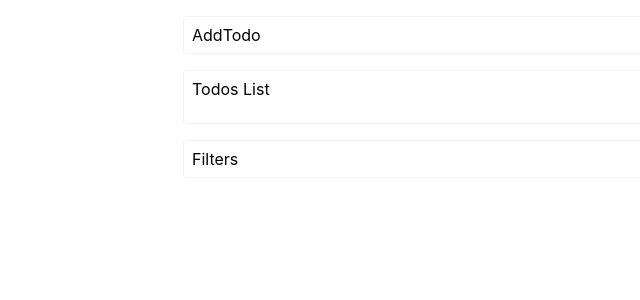
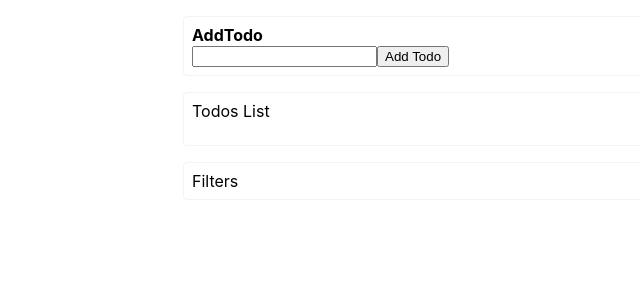
Before and after one commit to DerekJi/demo-react-redux, a React (Create React App) app: page / in a window 1280 px wide. Shown: the top 300 px of the page, without its empty margins (153-793 px from the left). Built offline with nearby package versions, Linux system fonts and the light colour scheme.

Commit message:
Implement AddTodoContainer

```diff
--- a/src/pages/AddTodoContainer.js
+++ b/src/pages/AddTodoContainer.js
@@ -1,10 +1,38 @@
 import React from 'react';
 import { connect } from 'react-redux';
 
-const AddTodo = () => (
-<div className="d-add-todo d-panel">
-  AddTodo
-</div>
-);
+import { addTodo } from '../store/todos/todos.actions';
+
+class AddTodo extends React.Component {
+  constructor({dispatch}) {
+    super({dispatch});
+
+    this.state = {value: ''};
+  }
+
+  onValueChange(e) {
+    this.setState({ value: e.target.value });
+  }
+
+  onSubmit(e) {
+    e.preventDefault();
+    this.props.dispatch(addTodo(this.state.value));
+    this.setState({value: ''});
+  }
+
+  render() {
+    return (
+      <div className="d-add-todo d-panel">
+      <b>AddTodo</b>
+      <form onSubmit={this.onSubmit.bind(this)}>
+        <input type="text" value={this.state.value} onChange={(e) => this.onValueChange(e)}/>
+        <button type="submit">Add Todo</button>
+      </form>
+
+    </div>
+    );
+  }
+
+}
 
 export default connect()(AddTodo);
--- a/src/store/filter/filter.reducer.js
+++ b/src/store/filter/filter.reducer.js
@@ -1,10 +1,18 @@
+import { FILTER } from './filter.action-types';
+
 const initialFilterState = '';
 
 const filter = (state = initialFilterState, action) => {
-  if (action && action.data) {
-    return action.data.filterName;
+  switch (action.type) {
+    case FILTER:
+      if (action && action.data) {
+        return action.data.filterName;
+      }
+      return state;
+    default:
+      return state;
   }
-  return state;
+
 };
 
 export default filter;
--- a/src/store/todos/todos.actions.js
+++ b/src/store/todos/todos.actions.js
@@ -1,4 +1,4 @@
-import { ADD_TODO, TOGGLE_TODO } from './filter.action-types';
+import { ADD_TODO, TOGGLE_TODO } from './todos.action-types';
 
 let todoId = 1;
 
--- a/src/store/todos/todos.reducer.js
+++ b/src/store/todos/todos.reducer.js
@@ -15,7 +15,7 @@
   switch (action.type) {
     case ADD_TODO:
       return [
-        ...state.todos,
+        ...state,
         action.data
       ];
 
```
